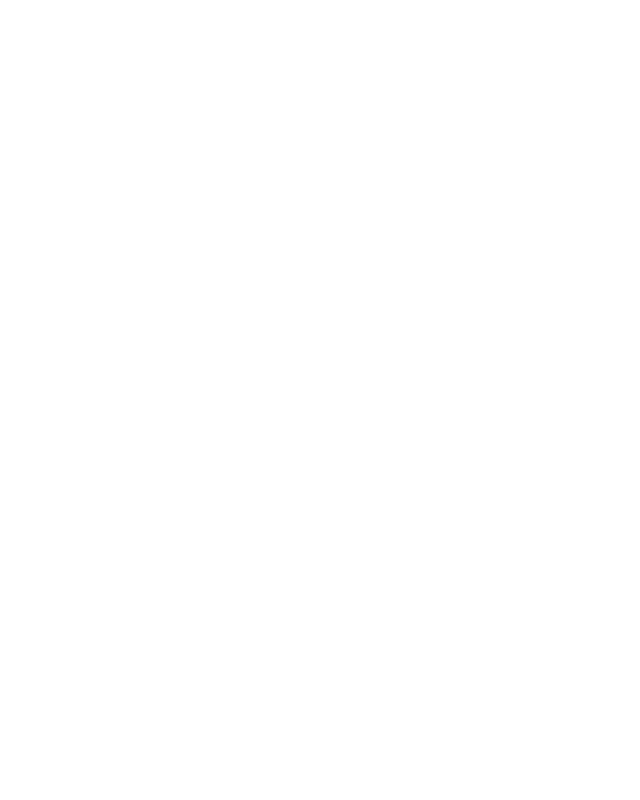
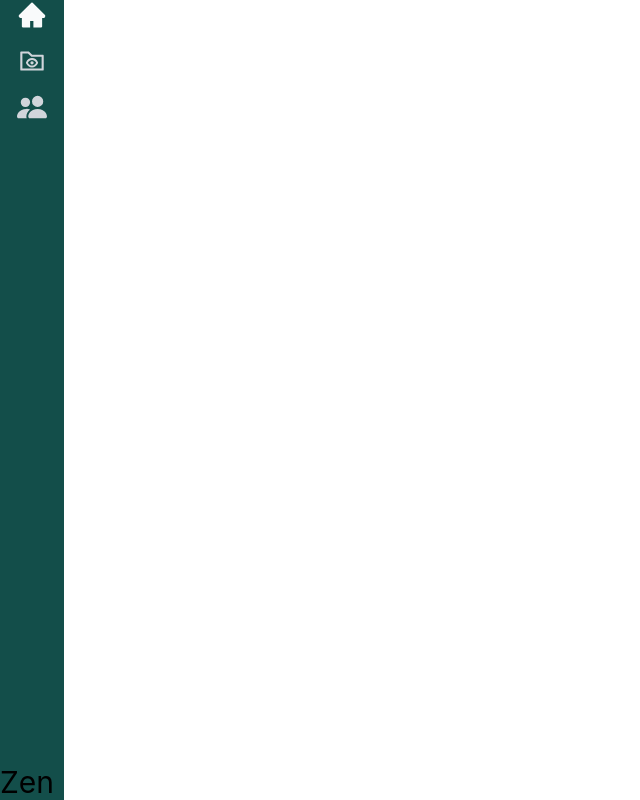
Before and after one commit to anh4dle/ticket_systems, a React (Vite) app: page / in a window 1280 px wide. Shown: the whole page, without its empty margins (0-640 px from the left). Built offline with nearby package versions, Linux system fonts and the light colour scheme.

Commit message:
add logo and styling  on navigation bar

```diff
--- a/package.json
+++ b/package.json
@@ -11,7 +11,8 @@
   },
   "dependencies": {
     "react": "^18.2.0",
-    "react-dom": "^18.2.0"
+    "react-dom": "^18.2.0",
+    "react-icons": "^4.11.0"
   },
   "devDependencies": {
     "@types/react": "^18.2.15",
--- a/src/App.tsx
+++ b/src/App.tsx
@@ -1,9 +1,11 @@
 import "./App.css";
-
+import Navbar from "./components/Navbar";
 function App() {
   return (
     <>
-      <p className=" "></p>
+      <div>
+        <Navbar />
+      </div>
     </>
   );
 }
--- /dev/null
+++ b/src/components/Navbar.tsx
@@ -0,0 +1,24 @@
+import React from "react";
+import { AiFillHome, AiOutlineFolderView } from "react-icons/ai";
+import { BsFillPeopleFill } from "react-icons/bs";
+
+function Navbar() {
+  return (
+    <div className="flex flex-col justify-between h-screen text-3xl bg-teal-900 w-16">
+      <div className="[&>div]:text-gray-300 [&>div]:hover:cursor-pointer  w-full [&>div]:w-full [&>div]:mb-4">
+        <div className="hover:text-gray-50 flex flex-col items-center">
+          <AiFillHome />
+        </div>
+        <div className="hover:text-gray-50 flex flex-col items-center">
+          <AiOutlineFolderView />
+        </div>
+        <div className="hover:text-gray-50 flex flex-col items-center">
+          <BsFillPeopleFill />
+        </div>
+      </div>
+      <div>Zen</div>
+    </div>
+  );
+}
+
+export default Navbar;
--- a/src/index.css
+++ b/src/index.css
@@ -6,9 +6,7 @@
   line-height: 1.5;
   font-weight: 400;
 
-  color-scheme: light dark;
-  color: rgba(255, 255, 255, 0.87);
- background-color: white;
+   color: black;
   font-synthesis: none;
   text-rendering: optimizeLegibility;
   -webkit-font-smoothing: antialiased;
```
Also changed, not shown: 2 other files (tests, documents, lock files or other folders).
